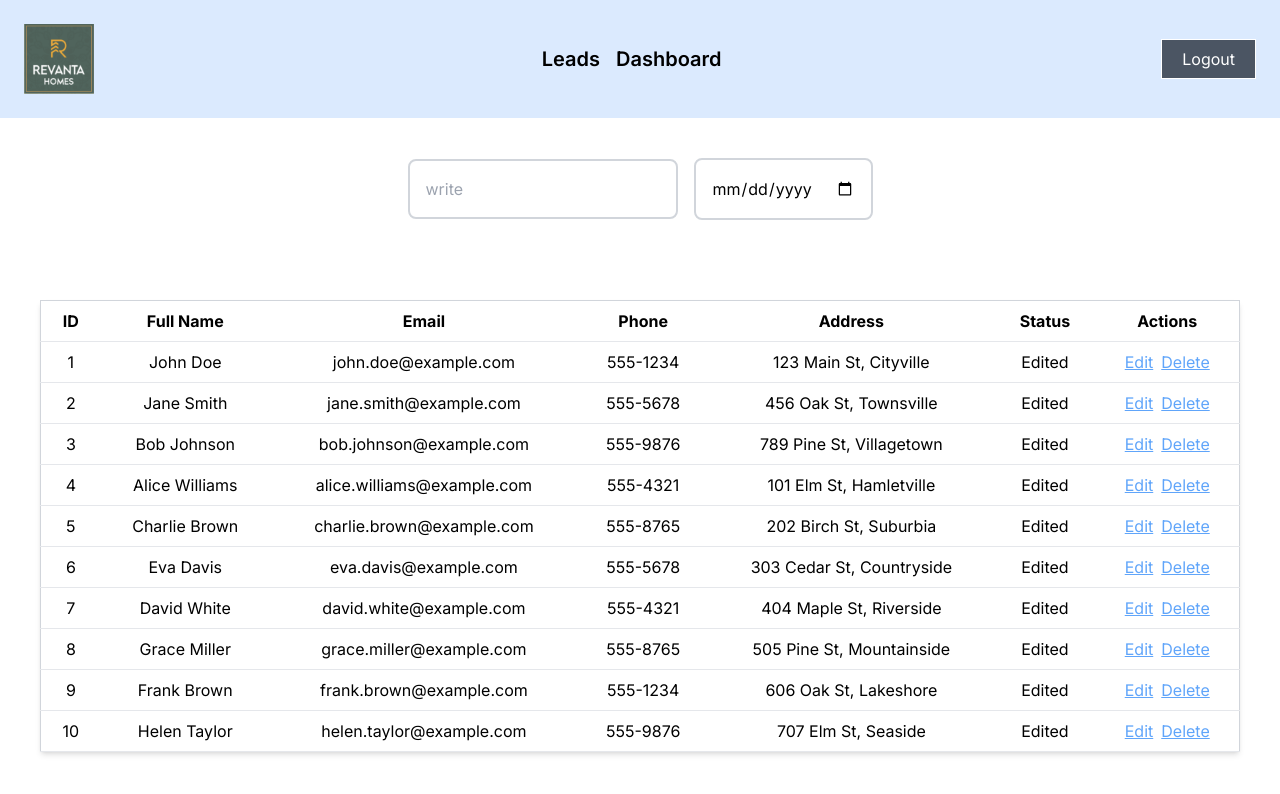
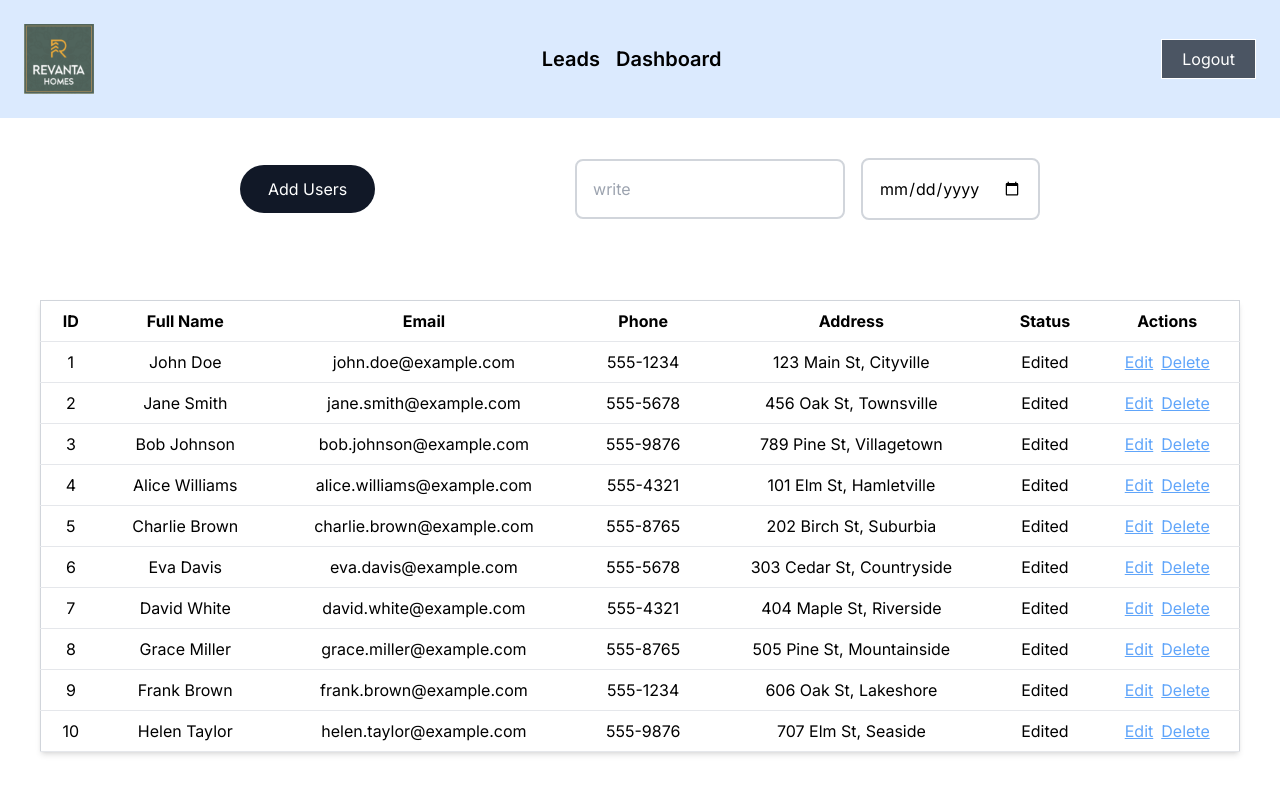
Before and after one commit to karshdev/revantahomes, a Next.js app: page /admin/leads in a window 1280 px wide. Shown: the top 794 px of the page. Built offline with nearby package versions, Linux system fonts and the light colour scheme.

Commit message:
added add leads page

```diff
--- a/app/admin/leads/(components)/TableRow.js
+++ b/app/admin/leads/(components)/TableRow.js
@@ -12,6 +12,7 @@
 
 const handleSave = () => {
    //api call
+   setIsEdit(!isEdit)
 };
 const handleDelete = () => {
 //api call
@@ -38,7 +39,7 @@
                 <input
                     type="text"
                     name="email"
-
+                    className='border-[1px] border-gray-500 max-w-max'
                     value={editedValue.email}
                     onChange={handleInputChange}
                 />
@@ -51,6 +52,7 @@
                 <input
                     type="text"
                     name="phone"
+                    className='border-[1px] border-gray-500 max-w-max'
                     value={editedValue.phone}
                     onChange={handleInputChange}
                 />
@@ -63,6 +65,7 @@
                 <input
                     type="text"
                     name="address"
+                    className='border-[1px] border-gray-500 max-w-max'
                     value={editedValue.address}
                     onChange={handleInputChange}
                 />
--- /dev/null
+++ b/app/admin/leads/add/page.js
@@ -0,0 +1,13 @@
+import AdminNavbar from '@/components/AdminNavbar'
+import React from 'react'
+
+const AddLeads = () => {
+  return (
+    <div>
+      <AdminNavbar />
+      Add Leads
+    </div>
+  )
+}
+
+export default AddLeads
--- a/app/admin/leads/page.js
+++ b/app/admin/leads/page.js
@@ -2,14 +2,20 @@
 import React from 'react'
 import dummyData from '@/dummy/dummy'
 import TableRow from './(components)/TableRow'
+import Link from 'next/link'
 const Leads = () => {
   return (
     <>
       <AdminNavbar />
       <div className='flex flex-col items-center justify-center gap-20 p-10'>
-      <div className='w-[100%] flex items-center justify-center gap-4'>
+      <div className='w-[100%] flex items-center justify-evenly'>
+      <Link href='admin/leads/add'  className="group bg-gray-900 text-white px-7 py-3 flex items-center gap-2 rounded-full outline-none focus:scale-110 hover:scale-110 hover:bg-gray-950 active:scale-105 transition">
+            Add Users
+          </Link>
+        <div className='flex gap-4 items-center justify-center'>
       <input type="text" className='p-4 border-gray-300 border-2 focus:outline-none  rounded-lg' placeholder='write'/>
       <input type='date'  className='p-4 border-gray-300 border-2 focus:outline-none  rounded-lg' placeholder='write'/>
+      </div>
       </div>
 
       <table className="min-w-full bg-white border border-gray-300 shadow-md">
```
